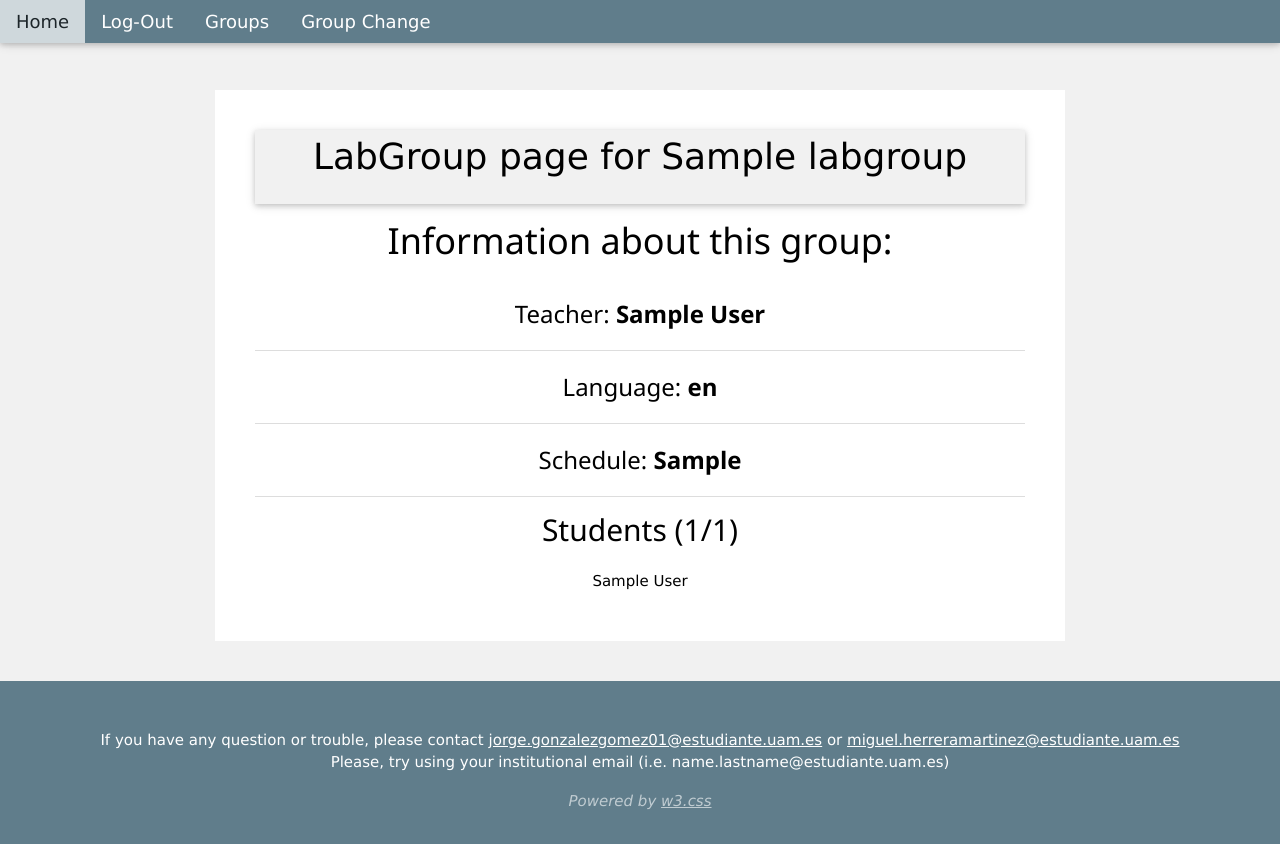
After one commit to mherrera01/psi_1391_4_p3, a Django app: a page that uses templates/core/base.html in a window 1280 px wide. The commit adds this page. Run offline with Django 3.2, Linux system fonts and the light colour scheme; a user stored in the database is signed in; tables that the repository leaves empty hold one stand-in row (values such as "Sample post").

Commit message:
Show groups done

```diff
--- a/core/models.py
+++ b/core/models.py
@@ -1,5 +1,6 @@
 from django.db import models
 from django.contrib.auth.models import User
+from django.template.defaultfilters import slugify
 from django.db.models import Q
 
 
@@ -77,6 +78,8 @@ class LabGroup(models.Model):
     maxNumberStudents = models.IntegerField()
     counter = models.IntegerField(default=0)
 
+    slug = models.SlugField(unique=True)
+
     class Meta:
         ordering = ['groupName']
 
@@ -92,9 +95,8 @@ class LabGroup(models.Model):
         if student.labGroup is not self:
             return False
         student.labGroup = None
-        self.counter -= 1
+        student.save()
         self.save()
-        student.save()
         return True
 
     def add_student(self, student):
@@ -109,10 +111,14 @@ class LabGroup(models.Model):
         if self.counter + 1 > self.maxNumberStudents:
             return False
         student.labGroup = self
-        self.counter += 1
+        student.save()
         self.save()
-        student.save()
         return True
+
+    def save(self, *args, **kwargs):
+        self.slug = slugify(self.groupName)
+        self.counter = len(Student.objects.filter(labGroup=self))
+        super(LabGroup, self).save(*args, **kwargs)
 
     def __str__(self):
         return self.groupName
--- a/core/views.py
+++ b/core/views.py
@@ -299,7 +299,10 @@ def applygroup(request):
 
             # Check if his pair *can* be with him too
             pair = Pair.get_pair(stu)
+            joinWithPair = False
             if pair:
+                joinWithPair = pair.validated
+            if joinWithPair:
                 fren = pair.student2 if stu == pair.student1\
                     else pair.student1
                 # check if the fren has a group
@@ -328,6 +331,10 @@ def applygroup(request):
                 context_dict['groups'] = LabGroupForm(stu)
                 return render(request, 'core/applygroup.html',
                               context_dict)
+            # If he had a group, remove it from the
+            # old group
+            if stu.labGroup:
+                stu.labGroup.remove_student(stu)
             # Assign the group and give him a nice message
             added = lg.add_student(stu)
             if not added:
@@ -407,18 +414,35 @@ def breakpair(request):
 
 
 @user_passes_test(lambda u: u.is_superuser)
-def showgroups(request):
+def groups(request):
     context_dict = {}
 
-    # Fetch all the laboratory group names and their number of students
-    # available to show
-    labgroups = {}
-    for g in LabGroup.objects.all():
-        labgroups[g.__str__()] = g.counter
+    # Message required if a group does not exist
+    if 'groups_msg' in request.session:
+        context_dict['msg'] = request.session['groups_msg'][0]
+        context_dict['isError'] = request.session['groups_msg'][1]
+        request.session.pop('groups_msg')
 
-    context_dict['groups'] = labgroups
+    # Fetch all the laboratory groups available to show
+    context_dict['groups'] = LabGroup.objects.all()
 
-    return render(request, 'core/showgroups.html', context_dict)
+    return render(request, 'core/groups.html', context_dict)
+
+
+@user_passes_test(lambda u: u.is_superuser)
+def group(request, group_name_slug):
+    # Get the group and the students from the group slug
+    try:
+        context_dict = {}
+        group = LabGroup.objects.get(slug=group_name_slug)
+        context_dict['g'] = group
+
+        students = Student.objects.filter(labGroup=group)
+        context_dict['students'] = students
+        return render(request, 'core/group.html', context_dict)
+    except LabGroup.DoesNotExist:
+        request.session['groups_msg'] = ["This group does not exist.", True]
+        return redirect(reverse('groups'))
 
 
 @user_passes_test(lambda u: u.is_superuser)
--- a/labassign/urls.py
+++ b/labassign/urls.py
@@ -32,6 +32,7 @@ urlpatterns = [
     path('breakpair/', views.breakpair, name='breakpair'),
     path('applygroup/', views.applygroup, name='applygroup'),
     path('admin/', admin.site.urls, name='admin'),
-    path('showgroups/', views.showgroups, name='showgroups'),
+    path('groups/', views.groups, name='groups'),
+    path('group/<slug:group_name_slug>', views.group, name='group'),
     path('groupchange/', views.groupchange, name='groupchange'),
 ] + static(settings.STATIC_URL, document_root=settings.STATIC_ROOT)
--- a/templates/core/base.html
+++ b/templates/core/base.html
@@ -27,7 +27,7 @@
 
                 {% if user.is_superuser %}
                 <!-- These links are only show when you are the superuser -->
-                <a href="{% url 'showgroups' %}"
+                <a href="{% url 'groups' %}"
                     class="psi-hover w3-bar-item w3-button w3-padding-medium w3-hover-white">Groups</a>
                 <a href="{% url 'groupchange' %}"
                     class="psi-hover w3-bar-item w3-button w3-padding-medium w3-hover-white">Group Change</a>
--- /dev/null
+++ b/templates/core/group.html
@@ -0,0 +1,34 @@
+{% extends 'core/base.html' %}
+{% load staticfiles %}
+
+{% block title %}
+    Group {{ g.groupName }}
+{% endblock %}
+
+{% block content %}
+
+    <div class="w3-content w3-white psi-content">
+        <div class="w3-container w3-card w3-light-gray psi-padding-bottom-20">
+            <div class="w3-xxlarge">LabGroup page for {{g.groupName}}</div>
+        </div>
+        <h1>Information about this group:</h1>
+        <ul class="w3-ul">
+            <li>
+                <h3>Teacher: <b>{{ g.teacher }}</b> </h3>
+            </li>
+            <li>
+                <h3>Language: <b>{{ g.language }}</b> </h3>
+            </li>
+            <li>
+                <h3>Schedule: <b>{{ g.schedule }}</b> </h3>
+            </li>
+                <h2>Students ({{ g.counter }}/{{ g.maxNumberStudents }})</h3>
+                <ul class="w3-ul w3-hoverable">
+                {% for s in students %}
+                    <li>{{s}}</li>
+                {% endfor %}
+                </ul>
+        </ul>
+    </div>
+
+{% endblock %}
--- a/templates/core/home.html
+++ b/templates/core/home.html
@@ -23,7 +23,7 @@
                 <p>Clicking a group's name will give you a list of the Students who are in this
                    laboratory group.</p>
                 <a class="psi-hover w3-card w3-button w3-light-blue w3-padding-large w3-hover-light-blue w3-hover-shadow psi-button"
-                   href="{% url 'showgroups' %}">Show Groups page</a>
+                   href="{% url 'groups' %}">Groups page</a>
             </li>
             <li>
                 <h2>Group change</h2>
```
Also changed, not shown: templates/core/groups.html (renamed from templates/core/showgroups.html, +6 -6 lines), core/migrations/0001_initial.py.
